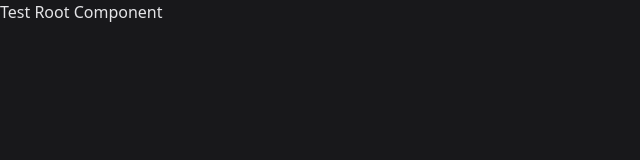
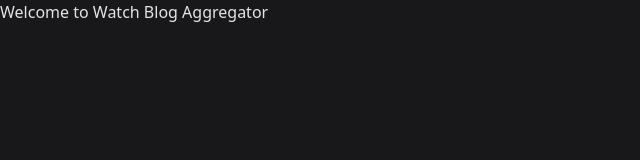
Before and after one commit to ericktomaliwan/watch-blog-aggregator, a React (Vite) app: page / in a window 1280 px wide. Shown: the top 160 px of the page, without its empty margins (0-640 px from the left). Built offline with nearby package versions, Linux system fonts and the light colour scheme.

Commit message:
006 - Set Routing

```diff
--- a/package.json
+++ b/package.json
@@ -17,6 +17,7 @@
     "react": "^19.1.0",
     "react-dom": "^19.1.0",
     "react-router": "^7.6.3",
+    "react-router-dom": "^7.6.3",
     "simple-functional-loader": "^1.2.1",
     "zustand": "^5.0.6"
   },
--- a/src/App.jsx
+++ b/src/App.jsx
@@ -1,19 +1,31 @@
-//import { Card } from "./components/CardProfile";
+import { Routes, Route } from 'react-router-dom'
 
 export const metadata = {
     title: {
-      template: '%s - Catalyst',
-      default: 'Catalyst',
+      template: '%s - WBA',
+      default: 'WatchBlogAggregator',
     },
     description: '',
   }
 
 
+export default function App() {
+  return (
+    <div>
+      {/* You can add your navigation component here */}
+      <Routes>
+        <Route path="/" element={<Home />} />
+        {/* Add more routes as needed */}
+      </Routes>
+    </div>
+  )
+}
 
-export default function App(){
-    return (
-        <div>
-            <h1>Test Root Component</h1>
-        </div>
-    );
+// Temporary Home component - you might want to move this to its own file
+function Home() {
+  return (
+    <div>
+      <h1>Welcome to Watch Blog Aggregator</h1>
+    </div>
+  )
 }
--- a/src/components/buttons.jsx
+++ b/src/components/buttons.jsx
@@ -1,4 +1,6 @@
+import * as Headless from '@headlessui/react'
 import clsx from 'clsx'
+import { forwardRef } from 'react'
 import PropTypes from "prop-types";
 
 
--- a/src/main.jsx
+++ b/src/main.jsx
@@ -1,10 +1,13 @@
 import { StrictMode } from 'react'
 import { createRoot } from 'react-dom/client'
+import { BrowserRouter } from 'react-router-dom'
 import App from './App'
 import './styles/app.scss'
 
 createRoot(document.getElementById('root')).render(
   <StrictMode>
-    <App />
+    <BrowserRouter>
+      <App />
+    </BrowserRouter>
   </StrictMode>,
 )
```
Also changed, not shown: src/components/link.jsx (added, +11 -0 lines), src/components/navigation.jsx (+7 -0 lines), 1 other file (tests, documents, lock files or other folders).
